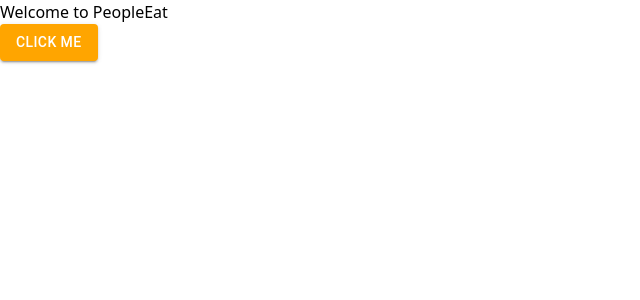
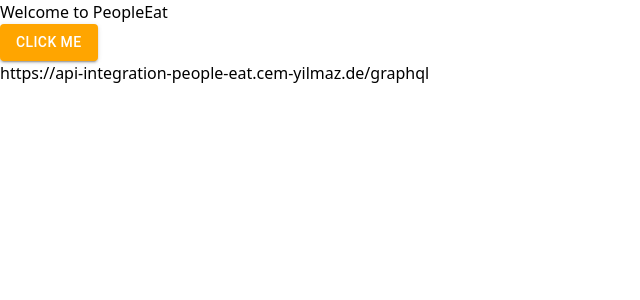
Before and after one commit to people-eat/web-app, a Next.js app: page / in a window 1280 px wide. Shown: the top 300 px of the page, without its empty margins (0-640 px from the left). Built offline with nearby package versions, Linux system fonts and the light colour scheme; no server answers.

Commit message:
setup environments

```diff
--- a/src/data-source/apolloClient.ts
+++ b/src/data-source/apolloClient.ts
@@ -1,7 +1,7 @@
 import { ApolloClient, InMemoryCache } from '@apollo/client';
 
 const apolloClient = new ApolloClient({
-    uri: process.env.SERVER_URL,
+    uri: process.env.NEXT_PUBLIC_SERVER_URL,
     cache: new InMemoryCache(),
 });
 
--- a/src/pages/index.tsx
+++ b/src/pages/index.tsx
@@ -13,6 +13,7 @@ const HomePage: NextPage = () => {
             <main>
                 <h1>Welcome to PeopleEat</h1>
                 <PeopleEatButton />
+                <div>{process.env.NEXT_PUBLIC_SERVER_URL}</div>
             </main>
         </>
     );
```
Also changed, not shown: 1 other file (tests, documents, lock files or other folders).
